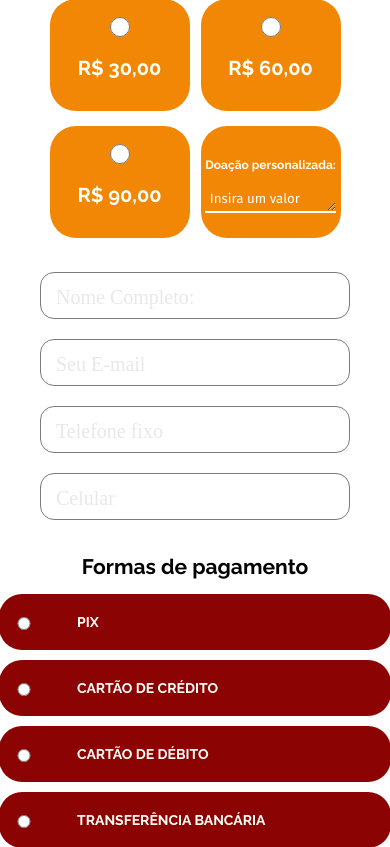
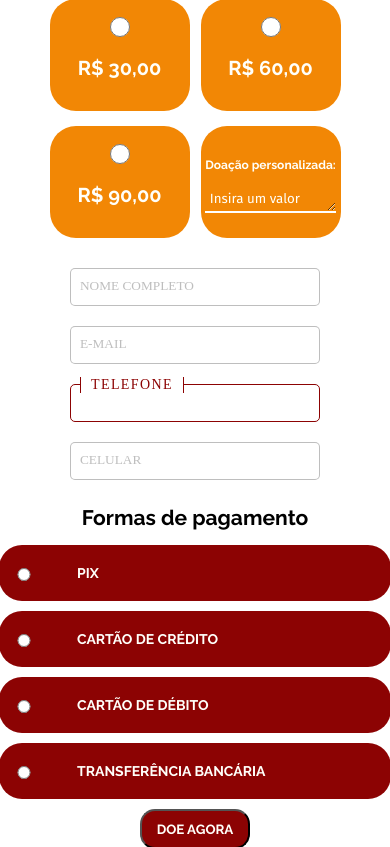
Before and after one commit to Lilian-Carvalho25/Doe-e-alimente, a PHP site: page /contribuicao.html in a window 390 px wide. Shown: the part 1704-2551 px from the top of the page. Run offline with PHP 8.4, Linux system fonts and the light colour scheme.

Commit message:
Arrumando a responsividade
Ajustei os dados da página home, e consertei os formulários

```diff
--- a/contribuicao.html
+++ b/contribuicao.html
@@ -123,31 +123,28 @@
             </div>
         </section>
 
-        <section id="container-formulario">
+        <section>
             <form action="" method="post">
-                <div class="input-group" class="caixas">
-                    <input type="text" name="nome" class="inputs" required/>
-                    <label name="nome">Nome Completo:</label>
-                </div>
-
-                <div class="input-group" class="caixas">
-                    <input type="email" name="email" class="inputs" required/>
-                    <label name="email">Seu E-mail</label>
-                </div>
-
-                <div class="input-group" class="caixas">
-                    <input type="tel" name="telefone" class="inputs"/>
-                    <label name="telefone">Telefone fixo</label>
-                </div>
-
-                <div class="input-group" class="caixas">
-                    <input type="tel" name="celular" class="inputs" required/>
-                    <label name="celular">Celular</label>
+                <div class="container-formularios">
+                    <div class="inputBox">
+                        <input type="text" name="nome" autocomplete="off" class="nomes" required>
+                        <span>Nome completo</span>
+                    </div>
+                    <div class="inputBox">
+                        <input type="email" name="email" autocomplete="off" class="emails" required>
+                        <span>E-mail</span>
+                    </div>
+                    <div class="inputBox">
+                        <input type="number" name="telefone" autocomplete="off" class="telefones">
+                        <span>Telefone</span>
+                    </div>
+                    <div class="inputBox">
+                        <input type="number" name="celular" autocomplete="off" class="celulares" required>
+                        <span>Celular</span>
+                    </div>
                 </div>
             </form>
         </section>
-
-
 
         <section id="formas-de-pagamento">
             <h2>Formas de pagamento</h2>
--- a/css/style.css
+++ b/css/style.css
@@ -335,64 +335,74 @@ input {
 }
 
 /* Formulário/ Contribuição*/
-#container-formulario {
+
+.container-formularios {
     display: flex;
+    flex-direction: column;
+    align-items: center;
     justify-content: center;
-    align-items: center;
+    gap: 20px;
+    margin: 25px auto;
 }
 
-#container-formulario2 {
-    display: flex;
-    justify-content: center;
-    align-items: center;
-    flex-direction: column;
+.inputBox {
+    position: relative;
+    width: 250px;
 }
 
-.input-group {
-    position: relative;
-    margin-bottom: 20px;
+.inputBox input {
+    width: 100%;
+    padding: 10px;
+    border: 1px solid rgba(128, 128, 128, 0.515);
+    background: white;
+    border-radius: 5px;
+    outline: none;
+    color: black;
+    font-size: 1rem;
 }
 
-.input-group input {
-    border: solid 1.5px #7e7a7a;
-    width: 310px;
-    border-radius: 1rem;
-    background: none;
-    padding: 1rem;
-    font-size: 15px;
-    color: black;
-    transition: 150ms cubic-bezier(0.4, 0 ,0.2 , 1);
-}
-.input-group label {
-    font-size: 20px;
+.inputBox span {
     position: absolute;
-    left: 16px;
-    color: #e8e8e8;
-    pointer-events: none;
-    transform: translateY(1rem);
-    transition: 150ms cubic-bezier(0.4 , 0 , 0.2, 1 );
-}
-.input-group input:focus {
-    outline: none;
-    border: 1.5 solid #1a73e8;
-}
-.input-group input:focus ~ label {
-    transform: translateY(-50%) scale(0.8);
-    background-color: #FFFFFF;
-    padding: 0 0.2rem;
-    color: #2196f3;
+    left: 0;
+    padding: 10px;
+    font-size: 0.95em;
+    color: rgba(128, 128, 128, 0.515);
+    text-transform: uppercase;
 }
 
-#container-formulario2 .caixas textarea {
-    border: none;
-    border: 2px solid rgb(200,200,200);
-    outline: 0;
-    font-family: "fira sans", 'Lucida Sans', 'Lucida Sans Regular', 'Lucida Grande', 'Lucida Sans Unicode', Geneva, Verdana, sans-serif;
+.inputBox input:valid ~ span ,
+.inputBox input:focus ~ span
+{
+    color: #8C0303;
+    transform: translateX(10px) translateY(-7px);
+    transition: 0.5s;
+    font-size: 1em;
+    padding: 0 10px;
+    background: white;
+    border-left: 1px solid #8C0303;
+    border-right: 1px solid #8C0303;
+    letter-spacing: 0.1em;
 }
 
-#container-formulario2 .caixas textarea:focus {
+.inputBox:nth-child(1) input:valid ~ span ,
+.inputBox:nth-child(1) input:focus ~ span
+{
+    background: #8C0303;
+    color: white;
+    border-radius: 2px;
+}
+
+.inputBox input:valid,
+.inputBox input:focus
+{
+    border: 1px solid #8C0303;
+}
+
+.inputTextarea textarea:focus, input:focus, select:focus {
+    box-shadow: 0 0 0 0;
     border: none;
-    border: 2px solid cornflowerblue;
+    border: #8C0303 2px solid;
+    outline: 0;
 }
 
 /* Formas de pagamento */
--- a/index.html
+++ b/index.html
@@ -66,25 +66,24 @@
 
         <section id="container-inseguranca">
             <h3 id="titulo-inseguranca">A insegurança alimentar é um fenômeno que ocorre quando um indivíduo não possui acesso físico, econômico e social a alimentos de forma a satisfazer as suas necessidades. Ela é classificada em três níveis:</h3>
-
+            <div id="flex-cartoes">
                 <div class="alinhamento-inseguranca">
                     <div class="titulo-e-paragrafo">
                         <h4 id="leve">Leve</h4>
                         <p>Quando há receio de passar fome em um futuro próximo.</p>
                     </div>
                 </div>
-
                 <div class="alinhamento-inseguranca">
                     <div class="titulo-e-paragrafo">
                         <h4 id="moderada">Moderada</h4>
                         <p>Quando há restrição na quantidade de comida para a família.</p>
                     </div>
                 </div>
-
                 <div class="alinhamento-inseguranca">
                     <div class="titulo-e-paragrafo">
                         <h4 id="grave">Grave</h4>
                         <p>Nos casos de falta de alimento na mesa.</p>
+                    </div>
                 </div>
             </div>
         </section>
```
Also changed, not shown: other parts of css/style.css (+38 -15 lines), fale-conosco.html (+21 -19 lines), js/contribuicao.js (+5 -5 lines). Lines whose indentation alone changed are shown as unchanged.
